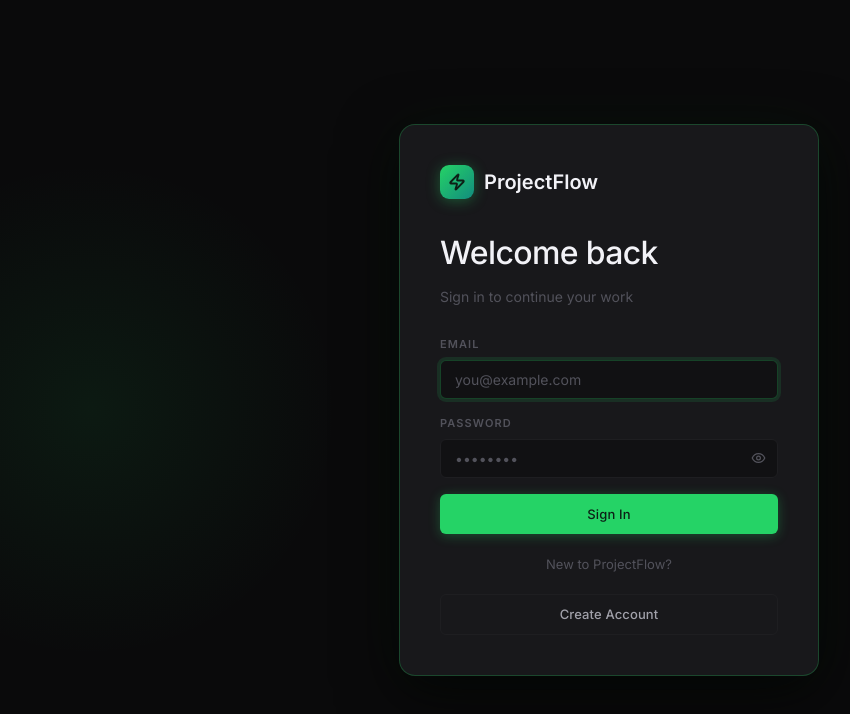
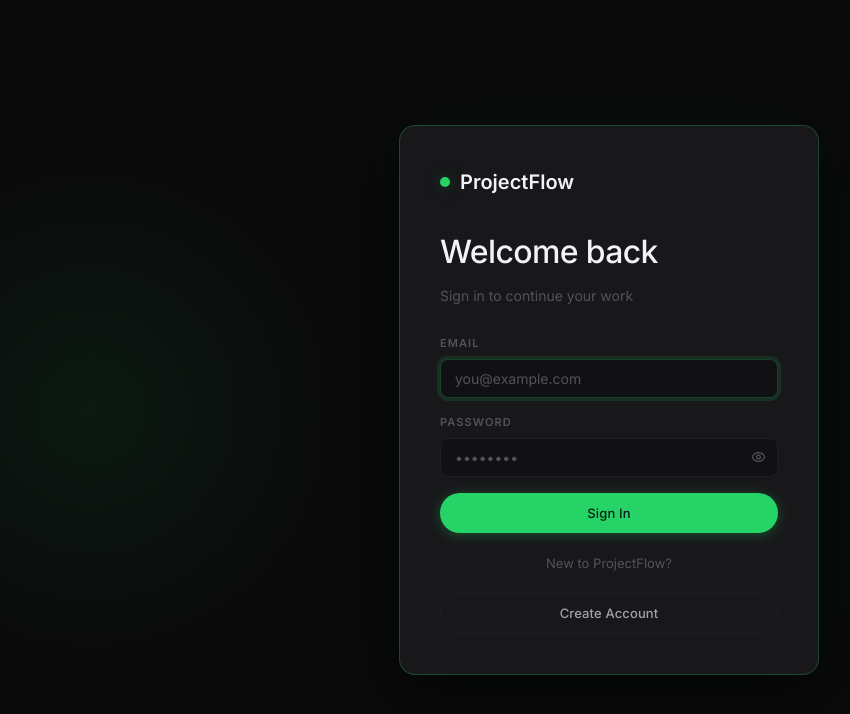
Before and after one commit to Ayushsharma1908/Projectflow, a React (Create React App) app in the folder client/: page /login in a window 1280 px wide. Shown: the top 714 px of the page, without its empty margins (31-881 px from the left). Built offline with nearby package versions, Linux system fonts and the light colour scheme.

Commit message:
updated pages ui

```diff
--- a/client/src/App.css
+++ b/client/src/App.css
@@ -38,8 +38,8 @@
   --shadow-xl:    0 16px 60px rgba(0,0,0,0.75);
   --shadow-green: 0 4px 24px rgba(37,211,102,0.15);
 
-  --radius:    10px;
-  --radius-sm: 6px;
+  --radius:    14px;
+  --radius-sm: 8px;
   --radius-lg: 16px;
 
   --font-body:    'Inter', -apple-system, BlinkMacSystemFont, 'Segoe UI', sans-serif;
@@ -107,7 +107,7 @@ select option { background: var(--bg-elevated); }
 .btn {
   display: inline-flex; align-items: center; gap: 7px;
   padding: 9px 18px;
-  border: none; border-radius: var(--radius-sm);
+  border: none; border-radius: 999px;
   font-family: var(--font-body); font-size: 13px; font-weight: 500;
   cursor: pointer; transition: var(--transition);
   text-decoration: none; white-space: nowrap;
@@ -149,9 +149,63 @@ select option { background: var(--bg-elevated); }
   border: 1px solid rgba(255,255,255,0.06);
   border-radius: var(--radius);
   box-shadow: var(--shadow-md);
-  transition: var(--transition);
+  transition: var(--transition), transform 0.4s ease;
+  position: relative;
+  overflow: hidden;
 }
-.card:hover { box-shadow: var(--shadow-lg), var(--shadow-green); border-color: var(--green-border); }
+.card::before {
+  content: '';
+  position: absolute;
+  top: 0;
+  left: 0;
+  right: 0;
+  height: 2px;
+  background: linear-gradient(90deg, transparent, var(--green), transparent);
+  opacity: 0;
+  transition: opacity 0.3s ease;
+  pointer-events: none;
+  z-index: 10;
+}
+.card:hover::before {
+  opacity: 1;
+}
+.card:hover {
+  box-shadow: 0 8px 40px rgba(37, 211, 102, 0.08);
+  border-color: var(--green-border);
+  transform: translateY(-3px);
+}
+
+/* ── Animated Brand Dot & App Glow ── */
+.logo-dot {
+  width: 10px;
+  height: 10px;
+  border-radius: 50%;
+  background: var(--green);
+  box-shadow: 0 0 12px rgba(37, 211, 102, 0.15), 0 0 30px rgba(37, 211, 102, 0.15);
+  animation: logoPulse 2.5s ease-in-out infinite;
+  display: inline-block;
+  flex-shrink: 0;
+}
+
+@keyframes logoPulse {
+  0%, 100% {
+    box-shadow: 0 0 12px rgba(37, 211, 102, 0.15), 0 0 30px rgba(37, 211, 102, 0.15);
+  }
+  50% {
+    box-shadow: 0 0 18px rgba(37, 211, 102, 0.35), 0 0 45px rgba(37, 211, 102, 0.2);
+  }
+}
+
+.app-bg-glow {
+  position: absolute;
+  top: 0;
+  left: 0;
+  width: 800px;
+  height: 800px;
+  background: radial-gradient(ellipse at top left, rgba(37, 211, 102, 0.06) 0%, transparent 60%);
+  pointer-events: none;
+  z-index: 0;
+}
 
 /* ── Badge ── */
 .badge {
@@ -311,3 +365,4 @@ select option { background: var(--bg-elevated); }
 .filter-tabs {
   display: flex; gap: 5px; flex-wrap: wrap;
 }
+@keyframes cursorBlink { 0%, 100% { opacity: 1; } 50% { opacity: 0; } }
--- a/client/src/components/Layout.js
+++ b/client/src/components/Layout.js
@@ -41,6 +41,7 @@ const Layout = () => {
 
   return (
     <div style={s.wrapper}>
+      <div className="app-bg-glow" />
       {/* Mobile overlay — only when sidebar is open on mobile */}
       {isMobile && sidebarOpen && (
         <div style={s.overlay} onClick={closeSidebar} />
@@ -54,10 +55,10 @@ const Layout = () => {
       }}>
         {/* Logo + close button */}
         <div style={s.logoWrap}>
-          <div style={s.logoIcon}>
-            <Workflow size={17} strokeWidth={2.2} color="#0D1F16" />
+          <div style={{ display: 'flex', alignItems: 'center', gap: 9 }}>
+            <span className="logo-dot" />
+            <span style={s.logoText}>ProjectFlow</span>
           </div>
-          <span style={s.logoText}>ProjectFlow</span>
           {/* Close button inside sidebar */}
           <button
             onClick={closeSidebar}
@@ -115,9 +116,7 @@ const Layout = () => {
             <Menu size={20} />
           </button>
           <div style={s.topbarLogo}>
-            <div style={{ ...s.logoIcon, width: 26, height: 26 }}>
-              <Workflow size={13} strokeWidth={2.2} color="#0D1F16" />
-            </div>
+            <span className="logo-dot" style={{ width: 8, height: 8 }} />
             <span style={{ ...s.logoText, fontSize: 15 }}>ProjectFlow</span>
           </div>
           {/* Right side user avatar on mobile */}
@@ -155,7 +154,9 @@ const s = {
     position: 'fixed',
     top: 0, left: 0, bottom: 0,
     width: 224,
-    background: 'var(--bg-surface)',
+    background: 'rgba(17,17,19,0.72)',
+    backdropFilter: 'blur(20px) saturate(1.6)',
+    WebkitBackdropFilter: 'blur(20px) saturate(1.6)',
     borderRight: '1px solid rgba(255,255,255,0.06)',
     display: 'flex', flexDirection: 'column',
     boxShadow: '4px 0 30px rgba(0,0,0,0.5)',
@@ -167,18 +168,10 @@ const s = {
     zIndex: 99,
   },
   logoWrap: {
-    display: 'flex', alignItems: 'center', gap: 10,
+    display: 'flex', alignItems: 'center', justifyContent: 'space-between',
     padding: '16px 14px',
     borderBottom: '1px solid rgba(255,255,255,0.05)',
     minHeight: 58,
-  },
-  logoIcon: {
-    width: 32, height: 32,
-    background: 'linear-gradient(135deg, #25D366, #128C7E)',
-    borderRadius: 9,
-    display: 'flex', alignItems: 'center', justifyContent: 'center',
-    boxShadow: '0 2px 14px rgba(37,211,102,0.35)',
-    flexShrink: 0,
   },
   logoText: {
     fontSize: 16, fontWeight: 700,
@@ -245,7 +238,9 @@ const s = {
     padding: '0 16px',
     height: 58, minHeight: 58,
     borderBottom: '1px solid rgba(255,255,255,0.05)',
-    background: 'var(--bg-surface)',
+    background: 'rgba(10,10,11,0.82)',
+    backdropFilter: 'blur(20px) saturate(1.6)',
+    WebkitBackdropFilter: 'blur(20px) saturate(1.6)',
     flexShrink: 0,
   },
   topbarLogo: {
--- a/client/src/pages/Dashboard.js
+++ b/client/src/pages/Dashboard.js
@@ -6,6 +6,35 @@ import { FolderKanban, CheckSquare, Clock, AlertCircle, ArrowRight } from 'lucid
 import { format, isAfter, addDays } from 'date-fns';
 
 const priorityColors = { low: '#30D158', medium: '#FFD60A', high: '#FF9F0A', critical: '#FF453A' };
+
+function TypingText({ words }) {
+  const [wordIndex, setWordIndex] = useState(0);
+  const [charIndex, setCharIndex] = useState(0);
+  const [deleting, setDeleting] = useState(false);
+  const [text, setText] = useState('');
+
+  useEffect(() => {
+    const currentWord = words[wordIndex];
+    let timeout;
+    if (!deleting && charIndex < currentWord.length) {
+      timeout = setTimeout(() => { setText(currentWord.slice(0, charIndex + 1)); setCharIndex(c => c + 1); }, 80);
+    } else if (!deleting && charIndex === currentWord.length) {
+      timeout = setTimeout(() => setDeleting(true), 1800);
+    } else if (deleting && charIndex > 0) {
+      timeout = setTimeout(() => { setText(currentWord.slice(0, charIndex - 1)); setCharIndex(c => c - 1); }, 45);
+    } else if (deleting && charIndex === 0) {
+      setDeleting(false); setWordIndex(i => (i + 1) % words.length);
+    }
+    return () => clearTimeout(timeout);
+  }, [charIndex, deleting, wordIndex, words]);
+
+  return (
+    <span style={{ color: 'var(--green)' }}>
+      {text}
+      <span style={{ animation: 'cursorBlink 0.75s step-end infinite', marginLeft: 1 }}>|</span>
+    </span>
+  );
+}
 
 const StatCard = ({ icon: Icon, label, value, sub, color }) => (
   <div className="card" style={{ padding: '18px 20px' }}>
@@ -61,7 +90,7 @@ const Dashboard = () => {
           <span style={{ color: 'var(--green)' }}>{user?.name?.split(' ')[0]}</span>
         </h1>
         <p style={{ fontSize: 14, color: 'var(--text-muted)', marginTop: 5 }}>
-          Here's what's happening across your projects.
+          Let's build <TypingText words={['something great.', 'faster.', 'the future.']} />
         </p>
       </div>
 
--- a/client/src/pages/Login.js
+++ b/client/src/pages/Login.js
@@ -32,7 +32,7 @@ const Login = () => {
       <div style={styles.decorRight} />
       <div style={styles.card} className="fade-in">
         <div style={styles.logoRow}>
-          <div style={styles.logoIcon}><Zap size={18} strokeWidth={2.5} /></div>
+          <span className="logo-dot" />
           <span style={styles.logoText}>ProjectFlow</span>
         </div>
         <h1 style={styles.title}>Welcome back</h1>
@@ -98,12 +98,6 @@ const styles = {
     padding: '40px', width: '100%', maxWidth: 420, position: 'relative'
   },
   logoRow: { display: 'flex', alignItems: 'center', gap: 10, marginBottom: 28 },
-  logoIcon: {
-    width: 34, height: 34,
-    background: 'linear-gradient(135deg, #25D366, #128C7E)',
-    borderRadius: 9, display: 'flex', alignItems: 'center', justifyContent: 'center',
-    color: '#0D1F16', boxShadow: '0 2px 14px rgba(37,211,102,0.35)'
-  },
   logoText: { fontFamily: 'var(--font-display)', fontSize: 20, fontWeight: 600, color: 'var(--text-primary)' },
   title: {
     fontFamily: 'var(--font-display)', fontSize: 32, fontWeight: 500,
--- a/client/src/pages/ProjectDetail.js
+++ b/client/src/pages/ProjectDetail.js
@@ -103,7 +103,7 @@ const TaskCard = ({ task, onEdit, onDelete, onStatusChange }) => {
   const isOverdue = task.deadline && isAfter(new Date(), new Date(task.deadline)) && task.status !== 'done';
 
   return (
-    <div style={cardS.wrap}>
+    <div className="card" style={{ padding: '13px', cursor: 'pointer' }}>
       <div style={{ display: 'flex', justifyContent: 'space-between', alignItems: 'flex-start', marginBottom: 9 }}>
         <div style={{ flex: 1, minWidth: 0 }}>
           <div style={{ display: 'flex', alignItems: 'center', gap: 5, marginBottom: 4 }}>
@@ -177,15 +177,6 @@ const TaskCard = ({ task, onEdit, onDelete, onStatusChange }) => {
 };
 
 const cardS = {
-  wrap: {
-    background: 'var(--bg-card)',
-    border: '1px solid rgba(255,255,255,0.05)',
-    borderRadius: 'var(--radius-sm)',
-    padding: '13px',
-    boxShadow: 'var(--shadow-sm)',
-    transition: 'var(--transition)',
-    cursor: 'pointer',
-  },
   menu: {
     position: 'absolute', right: 0, top: '100%', zIndex: 50,
     background: 'var(--bg-elevated)', border: '1px solid rgba(255,255,255,0.08)',
--- a/client/src/pages/Register.js
+++ b/client/src/pages/Register.js
@@ -30,7 +30,7 @@ const Register = () => {
       <div style={styles.decor} />
       <div style={styles.card} className="fade-in">
         <div style={styles.logoRow}>
-          <div style={styles.logoIcon}><Zap size={18} strokeWidth={2.5} /></div>
+          <span className="logo-dot" />
           <span style={styles.logoText}>ProjectFlow</span>
         </div>
         <h1 style={styles.title}>Get started</h1>
@@ -85,12 +85,6 @@ const styles = {
     padding: '40px', width: '100%', maxWidth: 420
   },
   logoRow: { display: 'flex', alignItems: 'center', gap: 10, marginBottom: 28 },
-  logoIcon: {
-    width: 34, height: 34,
-    background: 'linear-gradient(135deg, #25D366, #128C7E)',
-    borderRadius: 9, display: 'flex', alignItems: 'center', justifyContent: 'center',
-    color: '#0D1F16', boxShadow: '0 2px 14px rgba(37,211,102,0.35)'
-  },
   logoText: { fontFamily: 'var(--font-display)', fontSize: 20, fontWeight: 600, color: 'var(--text-primary)' },
   title: {
     fontFamily: 'var(--font-display)', fontSize: 32, fontWeight: 500,
```
